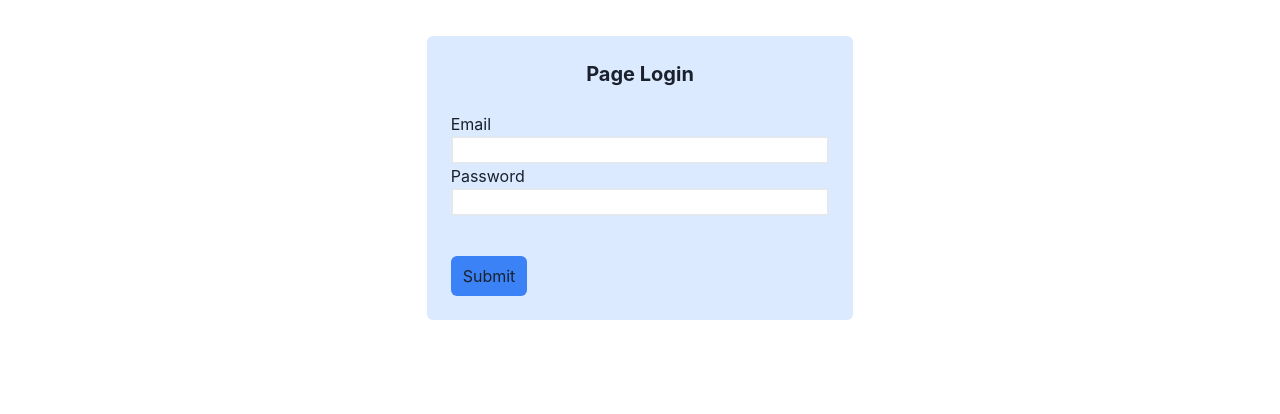
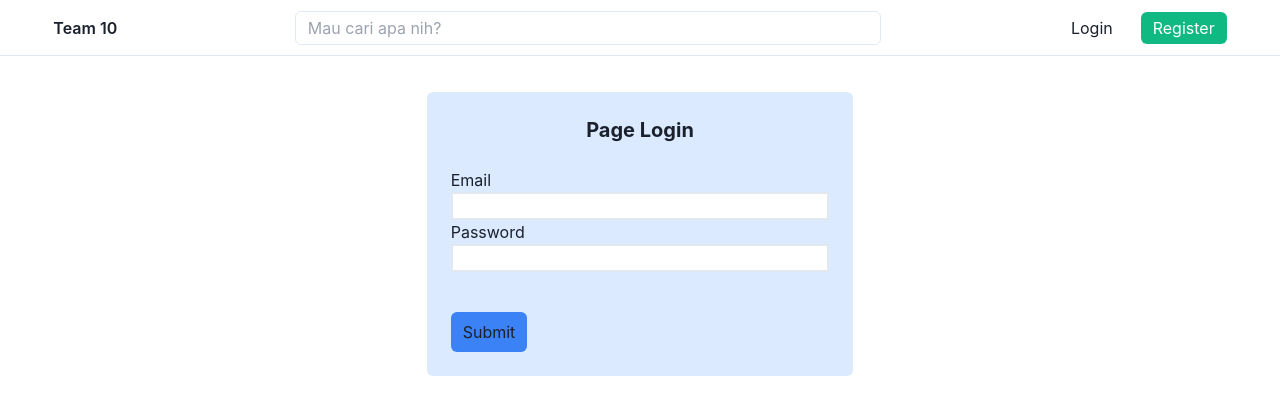
Before and after one commit to lilgibs/JCWDOL-09-Mini-Project, a React (Create React App) app in the folder fe/: page /login in a window 1280 px wide. Shown: the top 414 px of the page. Built offline with nearby package versions, Linux system fonts and the light colour scheme; no server answers.

Commit message:
feat: FE - Membuat Navbar

```diff
--- a/fe/package.json
+++ b/fe/package.json
@@ -6,6 +6,9 @@
     "@chakra-ui/react": "^2.5.5",
     "@emotion/react": "^11.10.6",
     "@emotion/styled": "^11.10.6",
+    "@fortawesome/fontawesome-svg-core": "^6.4.0",
+    "@fortawesome/free-solid-svg-icons": "^6.4.0",
+    "@fortawesome/react-fontawesome": "^0.2.0",
     "@reduxjs/toolkit": "^1.9.3",
     "@testing-library/jest-dom": "^5.16.5",
     "@testing-library/react": "^13.4.0",
--- a/fe/src/App.js
+++ b/fe/src/App.js
@@ -5,6 +5,7 @@ import Register from "./pages/Register";
 import Login from "./pages/Login";
 import { useDispatch, useSelector } from "react-redux";
 import { checkLogin } from "./features/user/userSlice";
+import { Navbar } from "./components/";
 
 function App() {
   const dispatch = useDispatch()
@@ -17,6 +18,8 @@ function App() {
 
   return (
     <div>
+      <Navbar/>
+
       <Routes>
         <Route path="/register" element={<Register />} />
         <Route path="/login" element={<Login />} />
--- /dev/null
+++ b/fe/src/components/Navbar.jsx
@@ -0,0 +1,66 @@
+import React, { useState } from 'react'
+import { FontAwesomeIcon } from '@fortawesome/react-fontawesome';
+import { faBars } from '@fortawesome/free-solid-svg-icons';
+import { Link } from 'react-router-dom';
+
+const Navbar = () => {
+  const [toggle, setToggle] = useState(false)
+
+  const handleClick = () => {
+    setToggle(!toggle);
+  }
+
+  return (
+    <div className='w-full h-14 bg-white border-b'>
+
+      <div className='w-11/12 m-auto h-full flex justify-between items-center'>
+
+        <div className=''>
+          <Link to='/'>
+            <p className='font-semibold'>Team 10</p>
+          </Link>
+        </div>
+
+        <div className='hidden md:flex items-center w-full md:w-2/4'>
+          <input
+            type="text"
+            className='border rounded-md w-full md:w-full px-3 py-1'
+            placeholder='Mau cari apa nih?' />
+        </div>
+
+        <div className='hidden md:flex gap-4'>
+          <button className='px-3 py-1'>Login</button>
+          <Link to='/register'>
+            <button className='bg-emerald-500 text-white px-3 py-1 rounded-md'>Register</button>
+          </Link>
+        </div>
+
+        <div className='md:hidden cursor-pointer' onClick={handleClick}>
+          <FontAwesomeIcon icon={faBars} className=' text-emerald-500 text-2xl' />
+        </div>
+
+      </div>
+
+      {toggle  && (
+        <div className="flex flex-col w-11/12 m-auto mt-2 ">
+          <div className="md:hidden">
+            <input
+              type="text"
+              className="rounded-md border w-full px-3 py-1"
+              placeholder="Mau cari apa nih?"
+            />
+          </div>
+          <div className="md:hidden flex gap-4 mt-2 justify-center">
+            <button className="px-3 py-1">Login</button>
+            <Link to="/register">
+              <button className="bg-emerald-500 text-white px-3 py-1 rounded-md">Register</button>
+            </Link>
+          </div>
+        </div>
+      )}
+
+    </div>
+  )
+}
+
+export default Navbar;
--- /dev/null
+++ b/fe/src/components/index.js
@@ -0,0 +1,3 @@
+import Navbar from './Navbar'
+
+export { Navbar }
```
Also changed, not shown: 1 other file (tests, documents, lock files or other folders).
